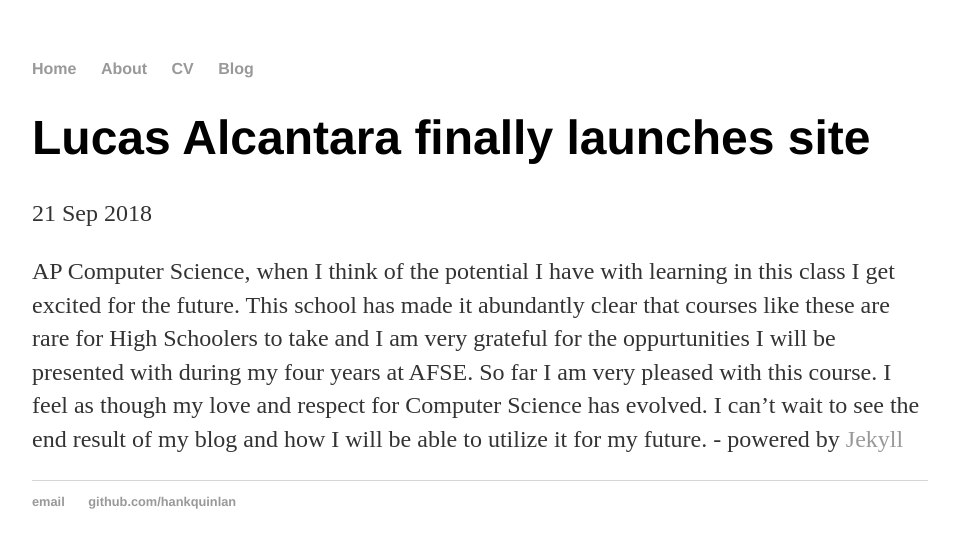
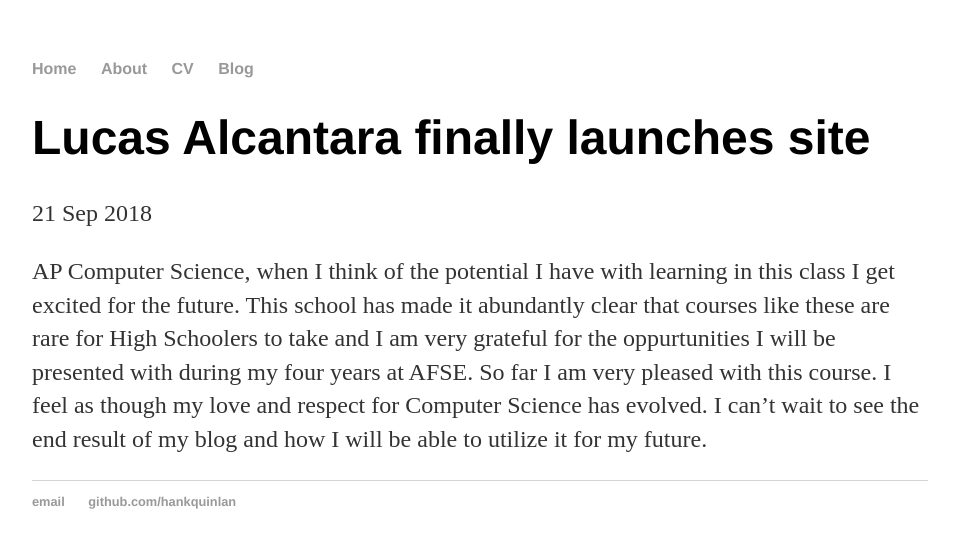
Before and after one commit to lucasa7733/lucasa7733.github.io, a Jekyll site: the page built from _posts/2018-9-21-lucas-alcantara.md, in a window 1280 px wide. Shown: the top 548 px of the page, without its empty margins (160-1119 px from the left). Built offline with Jekyll 4.4.1, drawn with Linux system fonts in a browser that asks for light colours.

Commit message:
Update 2018-9-21-lucas-alcantara.md

```diff
--- a/_posts/2018-9-21-lucas-alcantara.md
+++ b/_posts/2018-9-21-lucas-alcantara.md
@@ -4,4 +4,4 @@ title: "Lucas Alcantara finally launches site"
 date: 2018-9-21
 ---
 
-AP Computer Science, when I think of the potential I have with learning in this class I get excited for the future. This school has made it abundantly clear that courses like these are rare for High Schoolers to take and I am very grateful for the oppurtunities I will be presented with during my four years at AFSE. So far I am very pleased with this course. I feel as though my love and respect for Computer Science has evolved. I can't wait to see the end result of my blog and how I will be able to utilize it for my future.  - powered by [Jekyll](http://jekyllrb.com)
+AP Computer Science, when I think of the potential I have with learning in this class I get excited for the future. This school has made it abundantly clear that courses like these are rare for High Schoolers to take and I am very grateful for the oppurtunities I will be presented with during my four years at AFSE. So far I am very pleased with this course. I feel as though my love and respect for Computer Science has evolved. I can't wait to see the end result of my blog and how I will be able to utilize it for my future.
```
